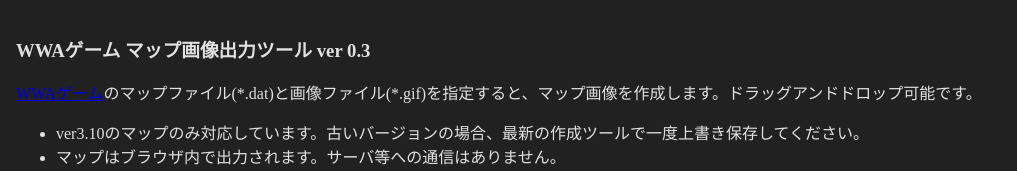
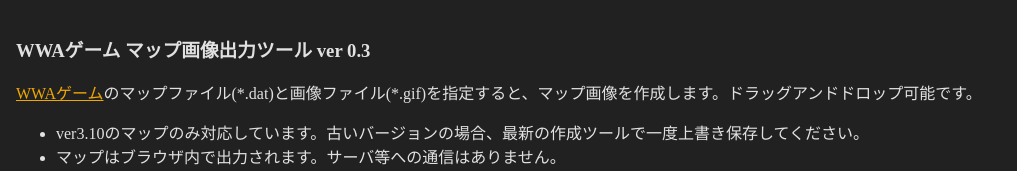
Before and after one commit to Niccari/wwamap-viewer, a website built with webpack: page public/index.html in a window 1280 px wide. Shown: the top 171 px of the page, without its empty margins (0-1017 px from the left). Built offline with nearby package versions, Linux system fonts and the light colour scheme.

Commit message:
fix: link color

```diff
--- a/public/index.html
+++ b/public/index.html
@@ -11,6 +11,11 @@
       background-color: #212121;
       color: #e1e1e1;
       padding: 8px;
+    }
+
+
+    a {
+      color: #f1a702;
     }
 
     .drag-area {
```
